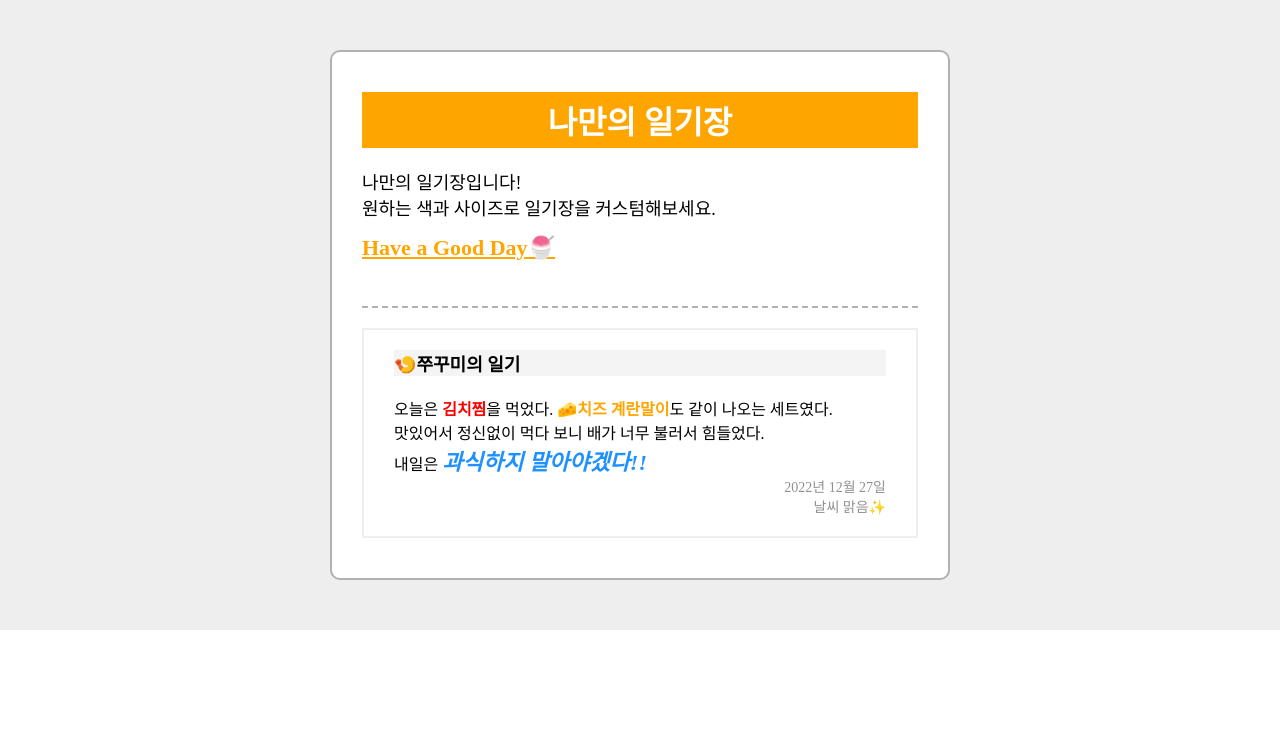
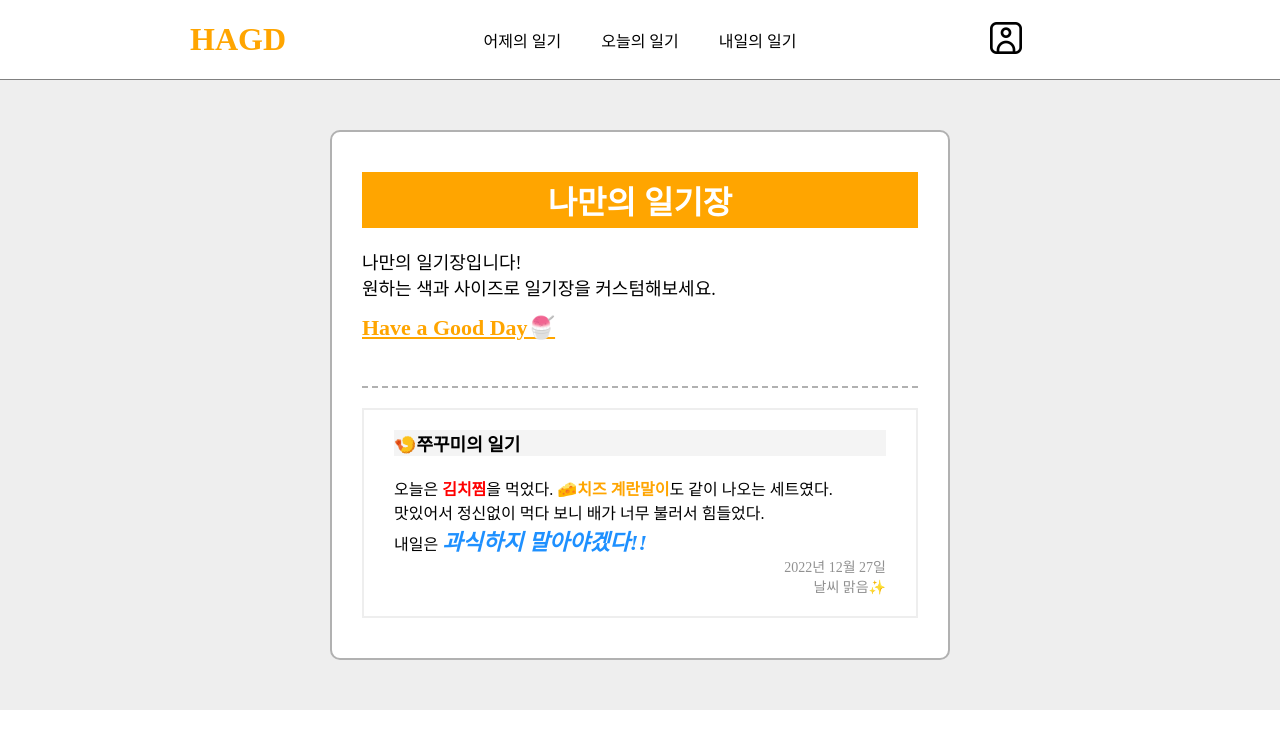
Before and after one commit to jamie7dev/CSS-practice, a website: page my-diary/index.html in a window 1280 px wide. Drawn offline with Linux system fonts and the light colour scheme.

Commit message:
"practice flex"

```diff
--- a/my-diary/index.css
+++ b/my-diary/index.css
@@ -88,3 +88,51 @@
   font-size: 14px;
   color: #919191;
 }
+
+/* flex를 이용한 header css */
+
+.header {
+  height: 80px;
+  display: flex;
+  justify-content: center;
+  align-items: center;
+  border-bottom: 1px solid gray;
+}
+
+.header-inner {
+  width: 900px;
+  height: 100%;
+  display: flex;
+  flex-direction: row;
+  justify-content: space-between;
+  align-items: center;
+}
+
+.logo {
+  width: 100px;
+}
+
+.logo h1 a {
+  text-decoration: none;
+  color: orange;
+}
+
+.menu-ul {
+  display: flex;
+  flex-direction: row;
+}
+
+.menu-ul li {
+  list-style: none;
+}
+
+.menu-ul li a {
+  display: block;
+  padding: 10px 20px;
+  text-decoration: none;
+  color: black;
+}
+
+.user {
+  width: 100px;
+}
--- a/my-diary/index.html
+++ b/my-diary/index.html
@@ -8,6 +8,29 @@
     <link rel="stylesheet" href="./index.css" />
   </head>
   <body>
+    <header class="header">
+      <div class="header-inner">
+        <div class="logo">
+          <h1><a href="#none">HAGD</a></h1>
+        </div>
+        <div class="menu">
+          <ul class="menu-ul">
+            <li>
+              <a href="#none">어제의 일기</a>
+            </li>
+            <li>
+              <a href="#none">오늘의 일기</a>
+            </li>
+            <li>
+              <a href="#none">내일의 일기</a>
+            </li>
+          </ul>
+        </div>
+        <div class="user">
+          <img src="./img/profile.png" alt="유저 정보" width="32" height="32" />
+        </div>
+      </div>
+    </header>
     <div class="container">
       <div class="wrapper">
         <div class="wrapper-head">
--- /dev/null
+++ b/practice/02-04-flex/index.css
@@ -0,0 +1,18 @@
+* {
+  box-sizing: border-box;
+}
+
+.flex-container {
+  background-color: gray;
+  height: 300px;
+  padding: 10px;
+  display: flex;
+  flex-direction: row;
+  justify-content: space-around;
+  align-items: stretch;
+}
+
+.flex-container div {
+  background-color: white;
+  border: 1px solid red;
+}
```
Also changed, not shown: practice/02-04-flex/index.html (added, +19 -0 lines), my-diary/img/profile.png (added), practice/img/profile.png (added).
